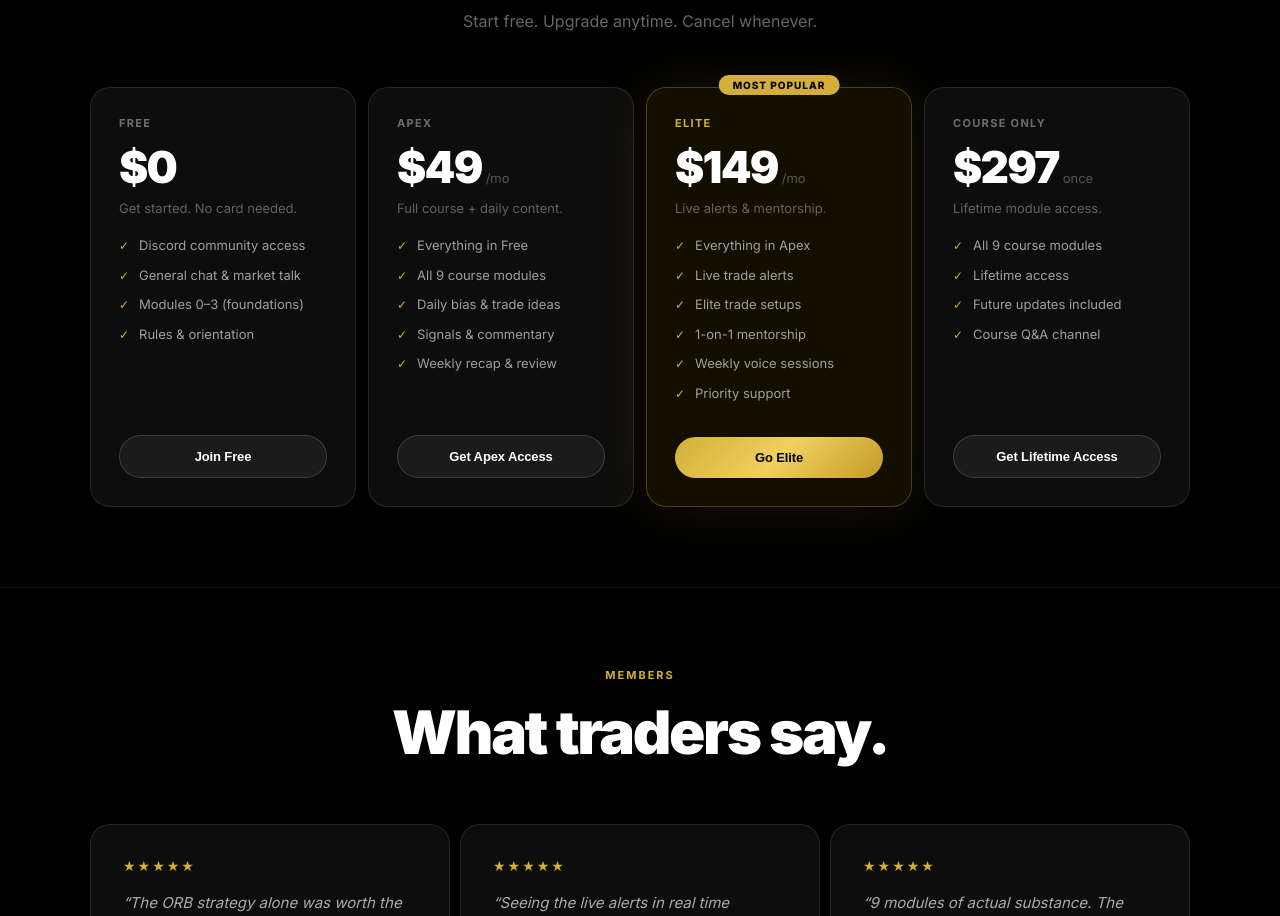
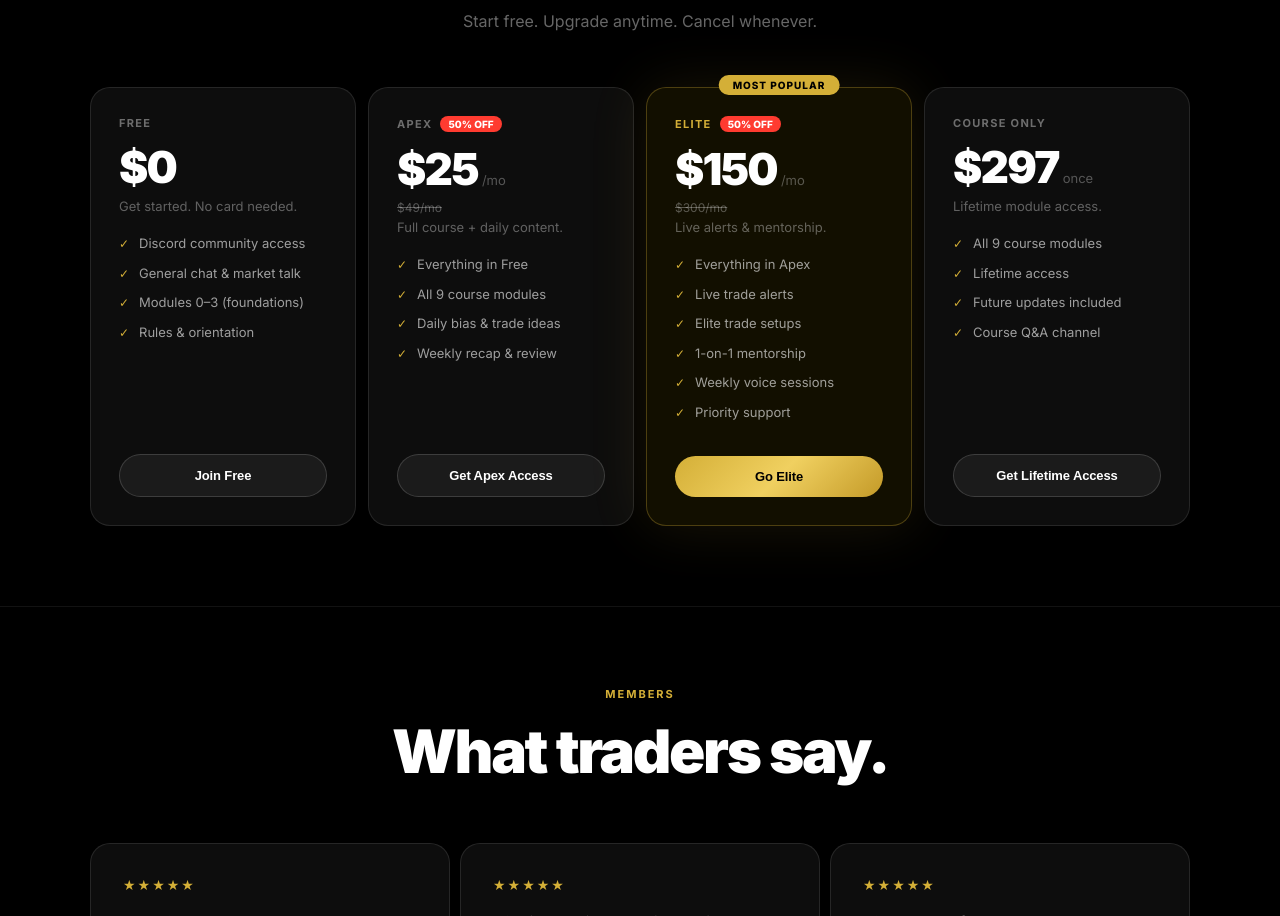
Before and after one commit to atradingsystems/Apex-Trading-Systems, a Next.js app: page / in a window 1280 px wide. Shown: the part 3970-4886 px from the top of the page. Built offline with nearby package versions, Linux system fonts and the light colour scheme.

Commit message:
Fix homepage pricing: /50% OFF Apex, /50% OFF Elite, remove signals

```diff
--- a/app/page.tsx
+++ b/app/page.tsx
@@ -52,8 +52,8 @@ const features = [
 
 const tiers = [
   { name: "Free", price: "$0", period: "", desc: "Get started. No card needed.", features: ["Discord community access", "General chat & market talk", "Modules 0–3 (foundations)", "Rules & orientation"], stripeKey: "free", highlight: false },
-  { name: "Apex", price: "$49", period: "/mo", desc: "Full course + daily content.", features: ["Everything in Free", "All 9 course modules", "Daily bias & trade ideas", "Signals & commentary", "Weekly recap & review"], stripeKey: "apex", highlight: false },
-  { name: "Elite", price: "$149", period: "/mo", desc: "Live alerts & mentorship.", features: ["Everything in Apex", "Live trade alerts", "Elite trade setups", "1-on-1 mentorship", "Weekly voice sessions", "Priority support"], stripeKey: "elite", highlight: true },
+  { name: "Apex", price: "$25", oldPrice: "$49", period: "/mo", desc: "Full course + daily content.", badge: "50% OFF", features: ["Everything in Free", "All 9 course modules", "Daily bias & trade ideas", "Weekly recap & review"], stripeKey: "apex", highlight: false },
+  { name: "Elite", price: "$150", oldPrice: "$300", period: "/mo", desc: "Live alerts & mentorship.", badge: "50% OFF", features: ["Everything in Apex", "Live trade alerts", "Elite trade setups", "1-on-1 mentorship", "Weekly voice sessions", "Priority support"], stripeKey: "elite", highlight: true },
   { name: "Course Only", price: "$297", period: " once", desc: "Lifetime module access.", features: ["All 9 course modules", "Lifetime access", "Future updates included", "Course Q&A channel"], stripeKey: "course", highlight: false },
 ];
 
@@ -247,11 +247,15 @@ export default function Home() {
                   <div style={{ position: "absolute", top: -13, left: "50%", transform: "translateX(-50%)", background: G, color: "#000", fontSize: 10, fontWeight: 800, padding: "4px 14px", borderRadius: 999, letterSpacing: "0.1em", textTransform: "uppercase" as const, whiteSpace: "nowrap" as const }}>Most Popular</div>
                 )}
                 <div style={{ marginBottom: 20 }}>
-                  <div style={{ fontSize: 11, fontWeight: 700, color: tier.highlight ? G : "rgba(255,255,255,0.4)", letterSpacing: "0.12em", textTransform: "uppercase" as const, marginBottom: 10 }}>{tier.name}</div>
-                  <div style={{ display: "flex", alignItems: "baseline", gap: 4, marginBottom: 6 }}>
+                  <div style={{ display: "flex", alignItems: "center", gap: 8, marginBottom: 10 }}>
+                    <div style={{ fontSize: 11, fontWeight: 700, color: tier.highlight ? G : "rgba(255,255,255,0.4)", letterSpacing: "0.12em", textTransform: "uppercase" as const }}>{tier.name}</div>
+                    {(tier as any).badge && <span style={{ background: "#ff3b30", color: "#fff", fontSize: 10, fontWeight: 800, padding: "2px 8px", borderRadius: 999 }}>{(tier as any).badge}</span>}
+                  </div>
+                  <div style={{ display: "flex", alignItems: "baseline", gap: 4, marginBottom: 4 }}>
                     <span style={{ fontSize: 44, fontWeight: 900, letterSpacing: "-0.04em" }}>{tier.price}</span>
                     <span style={{ fontSize: 13, color: "rgba(255,255,255,0.3)" }}>{tier.period}</span>
                   </div>
+                  {(tier as any).oldPrice && <div style={{ fontSize: 12, color: "rgba(255,255,255,0.3)", marginBottom: 4 }}><span style={{ textDecoration: "line-through" }}>{(tier as any).oldPrice}/mo</span></div>}
                   <p style={{ fontSize: 13, color: "rgba(255,255,255,0.35)" }}>{tier.desc}</p>
                 </div>
                 <ul style={{ flex: 1, listStyle: "none", padding: 0, marginBottom: 24 }}>
```
